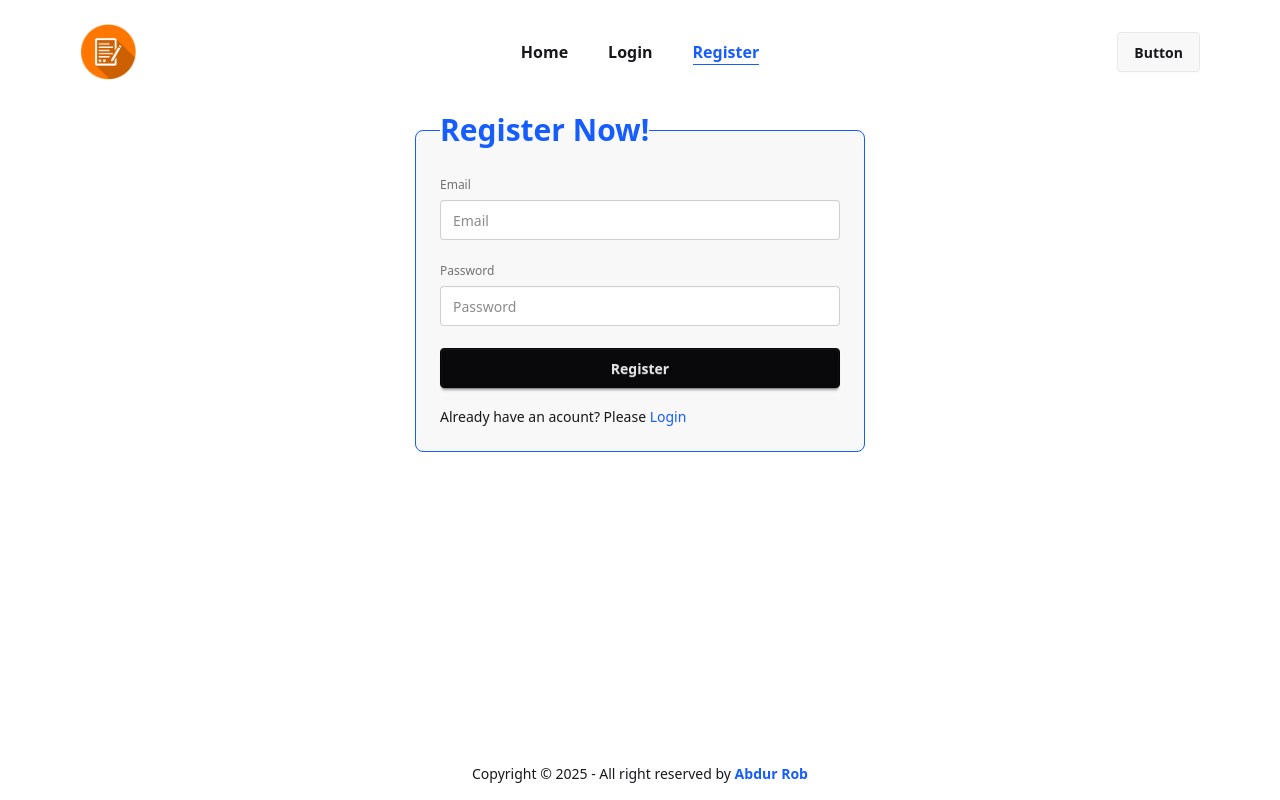
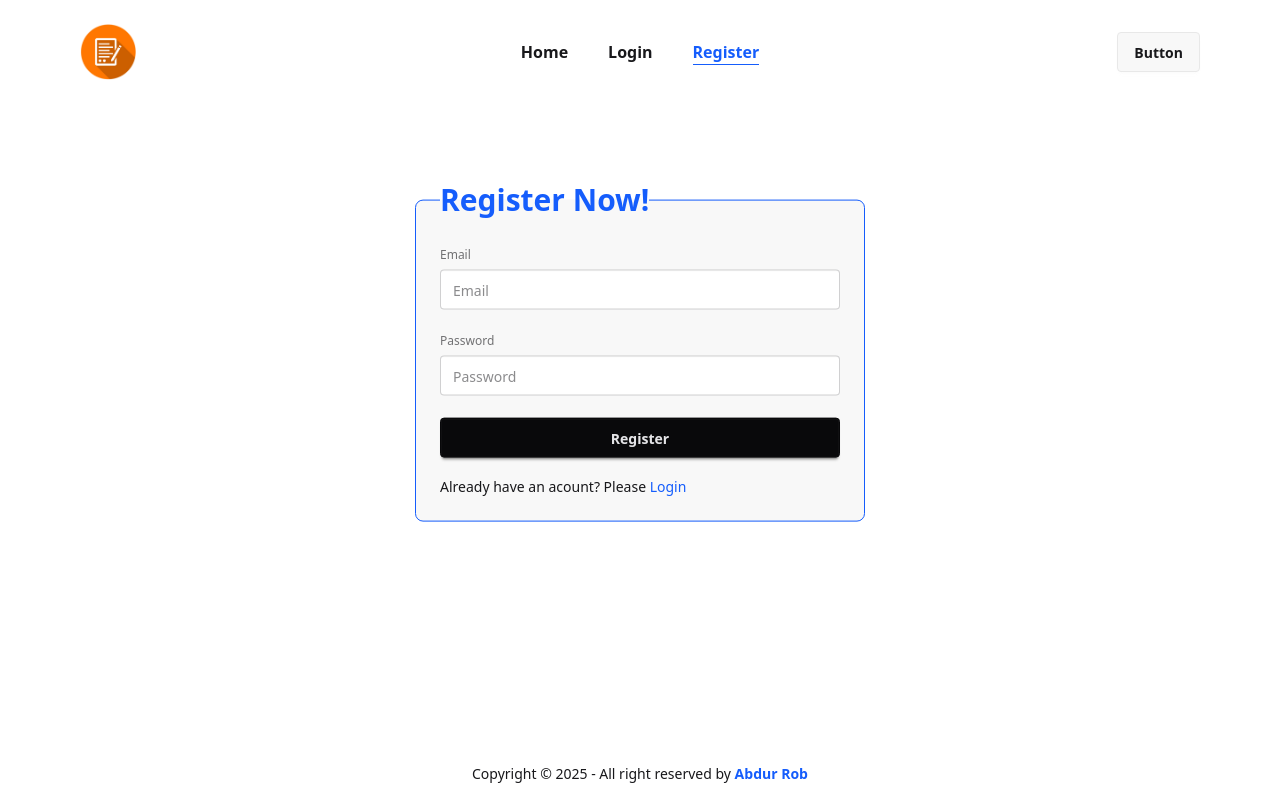
Before and after one commit to Abdurrobr34l/react-module39, a React (Vite) app: page /register in a window 1280 px wide. Built offline with nearby package versions, Linux system fonts and the light colour scheme.

Commit message:
Centered login and register form center

```diff
--- a/src/Components/Login/Login.jsx
+++ b/src/Components/Login/Login.jsx
@@ -2,7 +2,7 @@ import React from "react";
 
 const Login = () => {
   return (
-    <div className="flex items-center justify-center">
+    <div className="translate-y-1/5 flex justify-center">
       <title>Module-49 | Login</title>
 
       {/* Form */}
--- a/src/Components/Register/Register.jsx
+++ b/src/Components/Register/Register.jsx
@@ -3,7 +3,7 @@ import { Link } from "react-router-dom";
 
 const Register = () => {
   return (
-    <div className="flex items-center justify-center">
+    <div className="translate-y-1/5 flex justify-center">
       <title>Module-49 | Register</title>
 
       {/* Form */}
```
